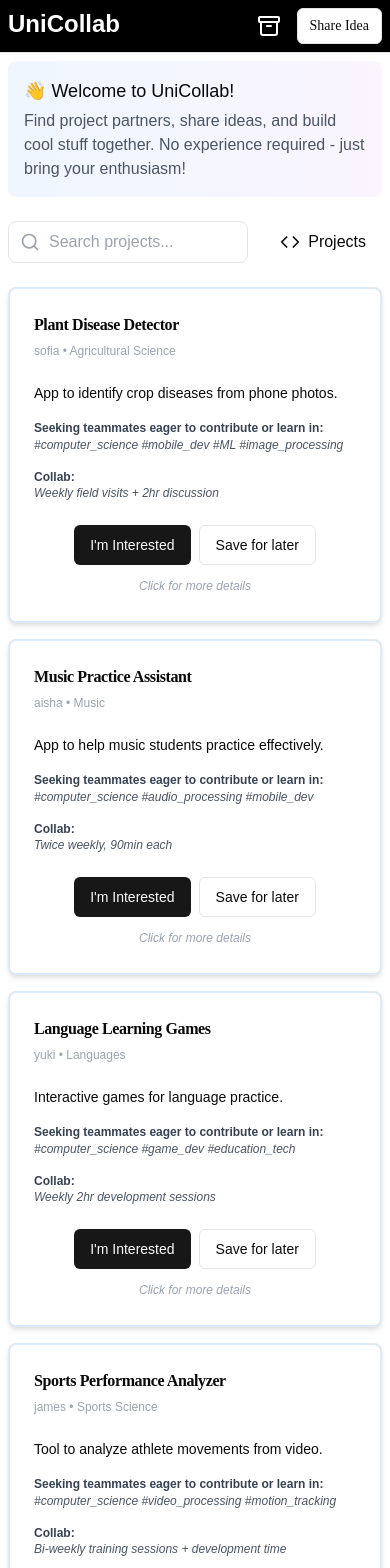
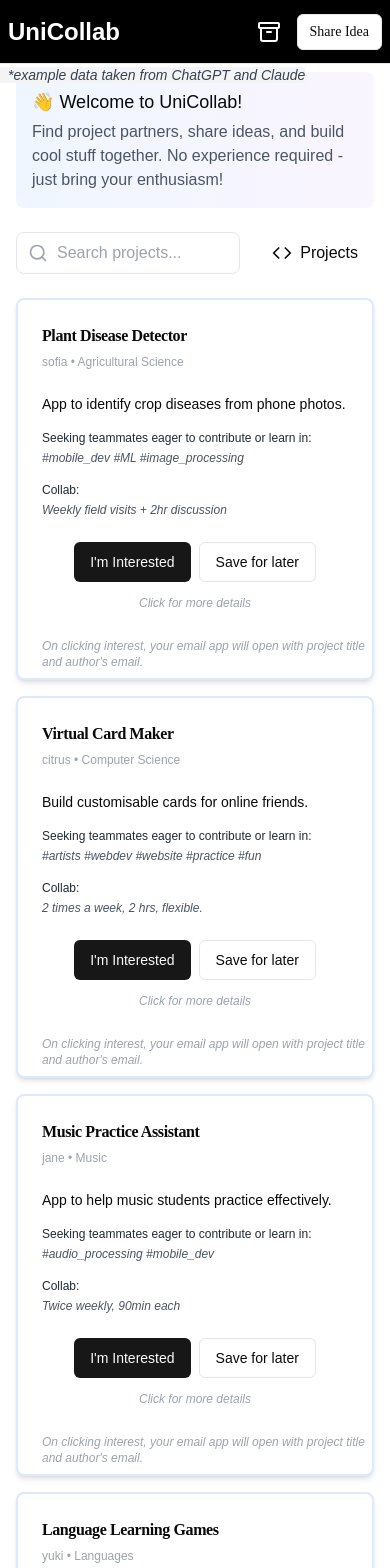
Before and after one commit to AmeenCodes01/UniCollab, a Next.js app: page /homefeed in a window 390 px wide. Shown: the top 1568 px of the page. Built offline with nearby package versions, Linux system fonts and the light colour scheme.

Commit message:
changed font, added info about "Im interested" btn, fixed header + fullSize screens,

```diff
--- a/projects.json
+++ b/projects.json
@@ -6,19 +6,30 @@
     "year": "3",
     "shortDesc": "App to identify crop diseases from phone photos.",
     "description": "As an agriculture student studying plant pathology, I can identify early disease symptoms in crops and have access to training data through my department's research plots. Looking for CS students who can help develop an app where farmers can take photos and get instant disease identification. My knowledge of plant diseases needs to be paired with technical expertise to make this accessible to farmers.",
-    "lookingFor": "#computer_science #mobile_dev #ML #image_processing",
+    "lookingFor": " #mobile_dev #ML #image_processing",
     "email": "sofia@reading.ac.uk",
     "meetingFormat": "Weekly field visits + 2hr discussion"
   },
   {
+    "title": "Virtual Card Maker",
+    "author": "citrus",
+    "course": "Computer Science",
+    "year": "1",
+    "shortDesc": "Build customisable cards for online friends.",
+    "description": "Basically, have the whole screen as a grid of tiny boxes. User can choose their grid and then add letters/emojis/custom art/3d to each box to build a card and send online. I'm not very good with art or visuals so I'd be grateful if someone could help. Thank you",
+    "lookingFor": "#artists #webdev #website #practice #fun",
+    "email": "am@reading.ac.uk",
+    "meetingFormat": "2 times a week, 2 hrs, flexible."
+  },
+  {
     "title": "Music Practice Assistant",
-    "author": "aisha",
+    "author": "jane",
     "course": "Music",
     "year": "2",
     "shortDesc": "App to help music students practice effectively.",
     "description": "As a music student, I understand common practice challenges and technique development. Want to create an app that helps students structure their practice sessions and provides feedback on rhythm and timing. Looking for CS partners to help with audio processing and app development. I can provide expertise on music theory and practice techniques.",
-    "lookingFor": "#computer_science #audio_processing #mobile_dev",
-    "email": "aisha@reading.ac.uk",
+    "lookingFor": " #audio_processing #mobile_dev",
+    "email": "jane@reading.ac.uk",
     "meetingFormat": "Twice weekly, 90min each"
   },
 
@@ -29,9 +40,9 @@
     "year": "2",
     "shortDesc": "Interactive games for language practice.",
     "description": "Studying Japanese teaching methods and want to create engaging games for language learning. Have lots of ideas for effective exercises and cultural elements to include, but need CS students to help make them into actual games. Can provide language expertise and teaching methodology.",
-    "lookingFor": "#computer_science #game_dev #education_tech",
+    "lookingFor": " #game_dev #education_tech",
     "email": "yuki@reading.ac.uk",
-    "meetingFormat": "Weekly 2hr development sessions"
+    "meetingFormat": "Weekly 2hr dev sessions"
   },
   {
     "title": "Sports Performance Analyzer",
@@ -40,9 +51,9 @@
     "year": "3",
     "shortDesc": "Tool to analyze athlete movements from video.",
     "description": "Working with our university's sports teams to improve training. Need help creating a tool that can analyze athlete movements from smartphone videos. Can provide sports biomechanics knowledge and access to athletes for testing, looking for CS students to help with video processing and movement tracking.",
-    "lookingFor": "#computer_science #video_processing #motion_tracking",
+    "lookingFor": "#fitness #video_processing #motion_tracking",
     "email": "james@reading.ac.uk",
-    "meetingFormat": "Bi-weekly training sessions + development time"
+    "meetingFormat": "Bi-weekly training 3hr sessions"
   },
   {
     "title": "Historical Document Digitizer",
@@ -74,19 +85,8 @@
     "year": "1",
     "shortDesc": "Create interactive simulations of common physics experiments.",
     "description": "Want to build web-based simulations of first-year physics experiments that are hard to do at home. Can handle the programming, but definitely need physics students to ensure the simulations are actually accurate and helpful for learning concepts.",
-    "lookingFor": "#physics #education #simulation #laboratory",
+    "lookingFor": "#physics #simulation #python",
     "email": "priya@reading.ac.uk",
-    "meetingFormat": "Weekly brainstorming, 3 hours"
-  },
-  {
-    "title": "Virtual Card Maker",
-    "author": "citrus",
-    "course": "Computer Science",
-    "year": "1",
-    "shortDesc": "Build customisable cards for online friends.",
-    "description": "Basically, have the whole screen as a grid of tiny boxes. User can choose their grid and then add letters/emojis/custom art/3d to each box to build a card and send online. I'm not very good with art or visuals so I'd be grateful if someone could help. Thank you",
-    "lookingFor": "#artists #webdev #website #practice #fun",
-    "email": "am@reading.ac.uk",
-    "meetingFormat": "2 times a week, 2 hrs, flexible."
+    "meetingFormat": "Weekly 3 hours"
   }
 ]
--- a/src/app/(ic)/archive/page.tsx
+++ b/src/app/(ic)/archive/page.tsx
@@ -3,7 +3,7 @@ import projects from "@/../projects.json";
 import IdeaCard from "../../components/IdeaCard";
 function page() {
   return (
-    <div className="flex w-full h-full  justify-center items-center">
+    <div className="flex w-full h-full   justify-center items-center">
       <div className="grid md:grid-cols-3 gap-4 md:auto-rows-fr">
         {projects.length !== 0
           ? projects.slice(3).map((idea, i) => (
@@ -17,6 +17,7 @@ function page() {
                   // type={idea.type}
                   lookingFor={idea.lookingFor}
                   email={idea.email}
+                  meetingFormat={idea.meetingFormat}
                 />
               </div>
             ))
--- a/src/app/(ic)/homefeed/page.tsx
+++ b/src/app/(ic)/homefeed/page.tsx
@@ -9,15 +9,17 @@ function HomeFeed() {
   const data = ideas || [];
   let filter = "all";
 
-  const emailInterest = () => {
+  const emailInterest = (title: string) => {
     const email = "student@example.com";
-    const subject = encodeURIComponent("Interested in joining project");
+    const subject = encodeURIComponent(
+      `Interested in joining project ${title}`
+    );
 
     window.location.href = `mailto:${email}?subject=${subject}`;
   };
 
   return (
-    <div className=" w-full h-[100%] flex flex-col max-w-7xl mx-auto ">
+    <div className=" w-full h-[100%] flex flex-col max-w-7xl mx-auto  ">
       <div className="bg-gradient-to-r from-blue-50 to-purple-50 rounded-lg p-4 mb-6">
         <h2 className="font-medium text-lg">👋 Welcome to UniCollab!</h2>
         <p className="text-gray-600 mt-1">
@@ -53,7 +55,7 @@ function HomeFeed() {
       </div>
 
       {/* rows messed up with header, cols does not.  */}
-      <div className="grid md:grid-cols-1   md:auto-cols-max gap-4 w-full  justify-center md:justify-normal items-center pb-4 ">
+      <div className="grid md:grid-cols-1   md:auto-cols-max gap-4 w-full  justify-center md:justify-normal items-center pb-4  ">
         {projects.length !== 0
           ? projects.map((idea, i) => (
               <IdeaCard
@@ -69,7 +71,9 @@ function HomeFeed() {
                 meetingFormat={idea.meetingFormat}
                 btn={
                   <>
-                    <Button onClick={emailInterest} variant={"default"}>
+                    <Button
+                      onClick={() => emailInterest(idea.title)}
+                      variant={"default"}>
                       I'm Interested
                     </Button>
                     <Button variant={"outline"}>Save for later</Button>
--- a/src/app/(ic)/layout.tsx
+++ b/src/app/(ic)/layout.tsx
@@ -5,9 +5,9 @@ export default async function ICLayout({
   children: React.ReactNode;
 }) {
   return (
-    <div className=" w-full h-full flex flex-col">
+    <div className="flex-1 flex flex-col">
       <Header />
-      <div className="p-2 h-[100%] flex-1 w-full">{children}</div>
+      <div className="px-4 py-2 flex-1 overflow-auto">{children}</div>
     </div>
   );
 }
--- a/src/app/(ic)/shareidea/page.tsx
+++ b/src/app/(ic)/shareidea/page.tsx
@@ -6,13 +6,13 @@ import {Textarea} from "@/components/ui/textarea";
 import Link from "next/link";
 function ShareIdea() {
   return (
-    <div className="justify-center items-center flex flex-col h-full w-full mt-10  ">
-      <form className="flex flex-col gap-4  items-center self-center w-[90%] md:w-[60%] ">
+    <div className="justify-center items-center flex  flex-col w-full  h-full  ">
+      <form className="flex flex-col gap-4  md:gap-6  items-center self-center w-[90%] md:w-[80%]  ">
         <div className="grid w-full max-w-sm items-center gap-1">
           <Label>title</Label>
           <Input
             type="text"
-            placeholder="Virtual Card Maker "
+            placeholder=" Idea title i.e Virtual Card Maker "
             className="w-full"
           />
         </div>
@@ -31,13 +31,19 @@ function ShareIdea() {
         </div>
         <div className="grid w-full max-w-sm items-center gap-1">
           <Label className="text-xs ">Meeting format</Label>
-          <Input type="text" placeholder="weekly 3 hrs " />
+          <Input type="text" placeholder="weekly 3 hrs / bi-weekly 2hrs /  " />
+        </div>
+        <div className="grid w-full max-w-sm items-center gap-1">
+          <Label className="text-xs ">short description:</Label>
+
+          <Input type="text" placeholder="short description" />
         </div>
         <div className="grid w-full max-w-sm items-center gap-4">
-          <Input type="text" placeholder="short description" />
           <Textarea
-            placeholder="description"
-            className=" px-2 min-h-16  border-[1.5px] "
+            placeholder="Share more about your idea, from which school you'd like teammates to be or the skills you need help with etc.
+             It is completely fine to say `I'll disclose more about my idea upon meeting.`
+            "
+            className=" px-2 min-h-32  border-[1.5px] "
           />
         </div>
         {/* <Input
--- a/src/app/components/IdeaCard.tsx
+++ b/src/app/components/IdeaCard.tsx
@@ -37,7 +37,6 @@ function IdeaCard({
   btn,
 }: Props) {
   //a profile page for name + year.
-  const lookingFortxt = lookingFor?.split("#");
 
   return (
     <div className="flex h-[100%] flex-col ">
@@ -63,7 +62,7 @@ function IdeaCard({
                 </p>
                 <div className="flex md:flex-row-reverse flex-col gap-4 md:gap-0 justify-between w-full   ">
                   <div className="flex flex-col">
-                    <span className="text-[12px] text-gray-700  font-semibold ">
+                    <span className="text-xs text-gray-800 font-[400] pb-[4px]  ">
                       Seeking teammates eager to contribute or learn in:
                       <br />
                     </span>
@@ -73,7 +72,7 @@ function IdeaCard({
                   </div>
 
                   <div className="flex flex-col">
-                    <span className="text-xs text-gray-700  font-semibold ">
+                    <span className="text-xs text-gray-800 font-[500] pb-[4px]  ">
                       {" "}
                       Collab:
                     </span>
@@ -94,6 +93,12 @@ function IdeaCard({
               </span>
             </div>
           </CardFooter>
+          {btn && (
+            <span className="text-gray-400 text-xs italic self-start pl-6 pb-2 ">
+              On clicking interest, your email app will open with project title
+              and author's email.
+            </span>
+          )}
         </Card>
         <IdeaDialogue
           title={title}
--- a/src/app/layout.tsx
+++ b/src/app/layout.tsx
@@ -1,7 +1,6 @@
 import type {Metadata} from "next";
 import localFont from "next/font/local";
 import "./globals.css";
-import Header from "@/components/header";
 
 const geistSans = localFont({
   src: "./fonts/GeistVF.woff",
@@ -27,11 +26,8 @@ export default function RootLayout({
   return (
     <html lang="en">
       <body
-        className={`${geistSans.variable} ${geistMono.variable} antialiased `}>
-        {/* <div className="mx-auto w-full h-full flex flex-col ">
-          <Header /> */}
-        <div className=" w-full h-full flex-1">{children}</div>
-        {/* </div>{" "} */}
+        className={`${geistSans.variable} ${geistMono.variable} antialiased h-screen flex flex-col`}>
+        {children}
       </body>
     </html>
   );
--- a/src/components/header.tsx
+++ b/src/components/header.tsx
@@ -4,8 +4,8 @@ import Link from "next/link";
 import {Archive} from "lucide-react";
 function Header() {
   return (
-    <header className=" md:p-4 p-2 border-b sticky top-0 z-[20] bg-black self-start w-full ">
-      <div className="flex flex-row gap-4 ">
+    <header className="  border-b sticky h-16 top-0 z-[20] self-start w-full ">
+      <div className="flex flex-row gap-4  bg-black h-full md:p-4 p-2 items-center">
         <Link href="/homefeed">
           <h1 className="text-white self-center text-2xl font-bold">
             UniCollab
@@ -13,18 +13,21 @@ function Header() {
         </Link>
         <Link
           href="/archive"
-          className=" ml-auto justify-center flex   self-center">
+          className=" ml-auto justify-center flex  my-auto self-center">
           <Archive color="white" className="self-center" size={24} />
         </Link>
-        <Link href="/shareidea" className="self-end   ">
+        <Link href="/shareidea" className="self-center  justify-center  ">
           <Button
             variant={"outline"}
-            className="ml-auto flex font-cinzel  "
+            className="ml-auto flex font-cinzel self-center  "
             size="sm">
             Share Idea
           </Button>
         </Link>
       </div>
+      <span className="italic pl-2 text-gray-700  text-sm bg-gray-100">
+        *example data taken from ChatGPT and Claude
+      </span>
     </header>
   );
 }
--- a/src/components/ui/textarea.tsx
+++ b/src/components/ui/textarea.tsx
@@ -10,7 +10,7 @@ const Textarea = React.forwardRef<HTMLTextAreaElement, TextareaProps>(
     return (
       <textarea
         className={cn(
-          "flex min-h-[80px] w-full rounded-md border border-input bg-background px-3 py-2 text-sm ring-offset-background placeholder:text-muted-foreground  placeholder:text-gray-400 placeholder:italic  focus-visible:outline-none focus-visible:ring-2 focus-visible:ring-ring focus-visible:ring-offset-2 disabled:cursor-not-allowed disabled:opacity-50",
+          "flex min-h-[80px] w-full rounded-md border border-input bg-background px-3 py-2 text-sm ring-offset-background placeholder:text-muted-foreground  placeholder:text-gray-400 placeholder:italic  focus-visible:outline-none focus-visible:ring-2 focus-visible:ring-ring focus-visible:ring-offset-[1.5px] disabled:cursor-not-allowed disabled:opacity-50 focus-visible:ring-blue-400",
           className
         )}
         ref={ref}
```
